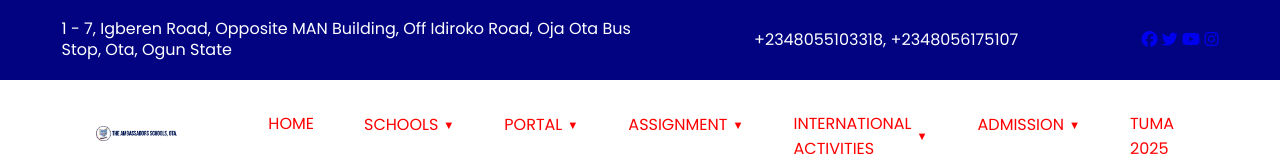
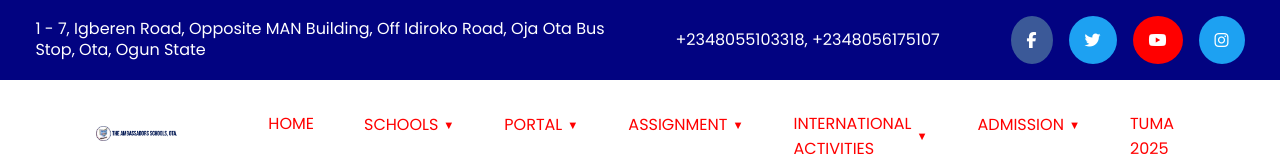
Before and after one commit to florence-468/Ambassador-school, a plain HTML site: page index.html in a window 1280 px wide. Shown: the top 162 px of the page. Drawn offline with Linux system fonts and the light colour scheme.

Commit message:
added links to the social icons

```diff
--- a/css/style.css
+++ b/css/style.css
@@ -27,9 +27,33 @@
   background-color: rgb(2, 3, 129);
   color:rgba(255, 255, 255, 1);
 }
-/* .social-icon{
+.social-icons{
+ /* background-color: purple;
+ color: white;
+ padding: 18px;
+ border-radius: 50%; */
+ display: flex;
+ gap: 1rem;
+}
+.fa-facebook-f {
+  background-color: #3B5998;
+  color: white;
+ padding: 1rem;
+ border-radius: 50%;
+}
+.fa-twitter, .fa-instagram {
+  background-color: #1DA1F2;
+  color: white;
+ padding: 1rem;
+ border-radius: 50%;
+}
+.fa-youtube {
+  background-color: #FF0000;
+  color: white;
+ padding: 1rem;
+ border-radius: 50%;
+}
 
-} */
 
 /* =====================nav styling==================== */
 .nav-bar {
--- a/index.html
+++ b/index.html
@@ -12,7 +12,7 @@
       <p>1 - 7, Igberen Road, Opposite MAN Building, Off Idiroko Road, Oja Ota Bus <br> Stop, Ota, Ogun State</p>
       <p>+2348055103318, +2348056175107</p>
       <div class="social-icons">
-        <a href="#"> <i class="fa-brands fa-facebook"></i></a>
+        <a href="#"> <i class="fa-brands fa-facebook-f"></i></i></a>
         <a href="#"><i class="fa-brands fa-twitter"></i></a>
         <a href="#"> <i class="fa-brands fa-youtube"></i></a>
         <a href="#"><i class="fa-brands fa-instagram"></i></a>
@@ -262,11 +262,12 @@
         <h3>Working Hours:</h3>
         <p>8.00 AM – 6.00 PM</p>
         <h3>Follow Us</h3>
-        <div class="footer-social-icons">
-          <i class="fa-brands fa-facebook"></i>
-          <i class="fa-brands fa-twitter"></i>
-          <i class="fa-brands fa-youtube"></i>
-          <i class="fa-brands fa-instagram"></i>
+        <div class="social-icons">
+          <a href="#"> <i class="fa-brands fa-facebook-f"></i></a>
+          <a href="#"><i class="fa-brands fa-twitter"></i></a>
+          <a href="#"> <i class="fa-brands fa-youtube"></i></a>
+          <a href="#"><i class="fa-brands fa-instagram"></i></a>
+
         </div>
       </div>
       </div>
```
